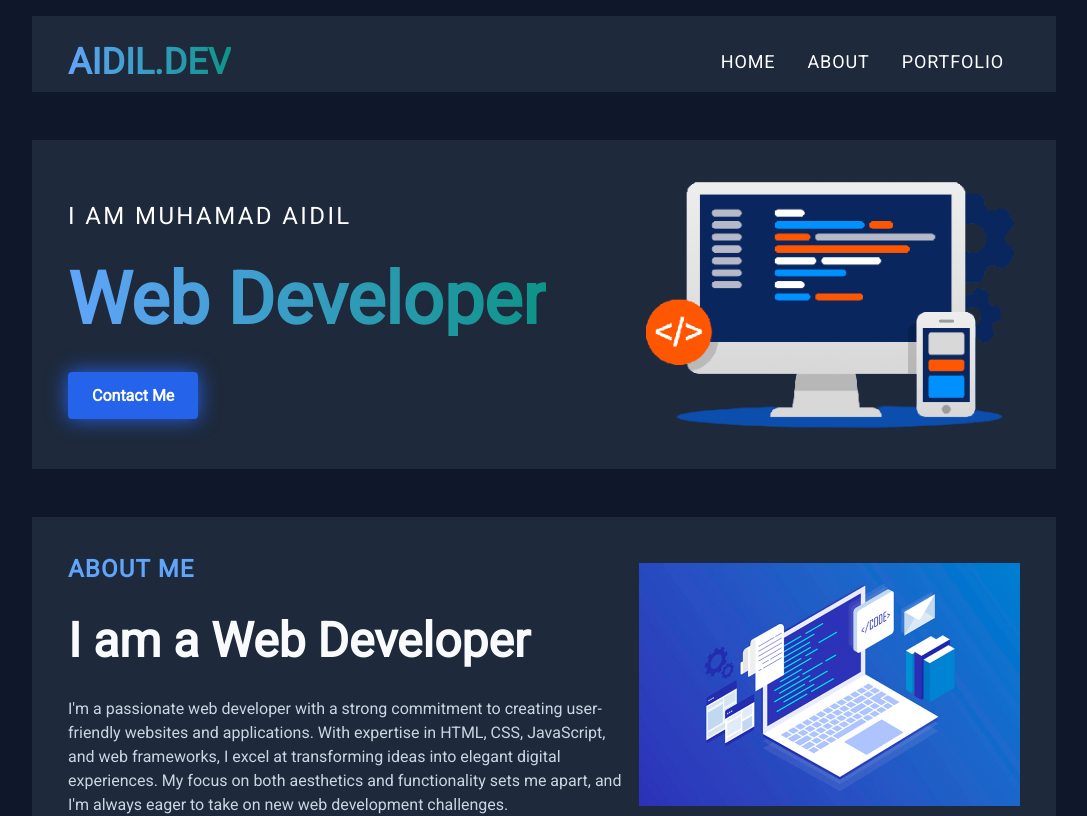
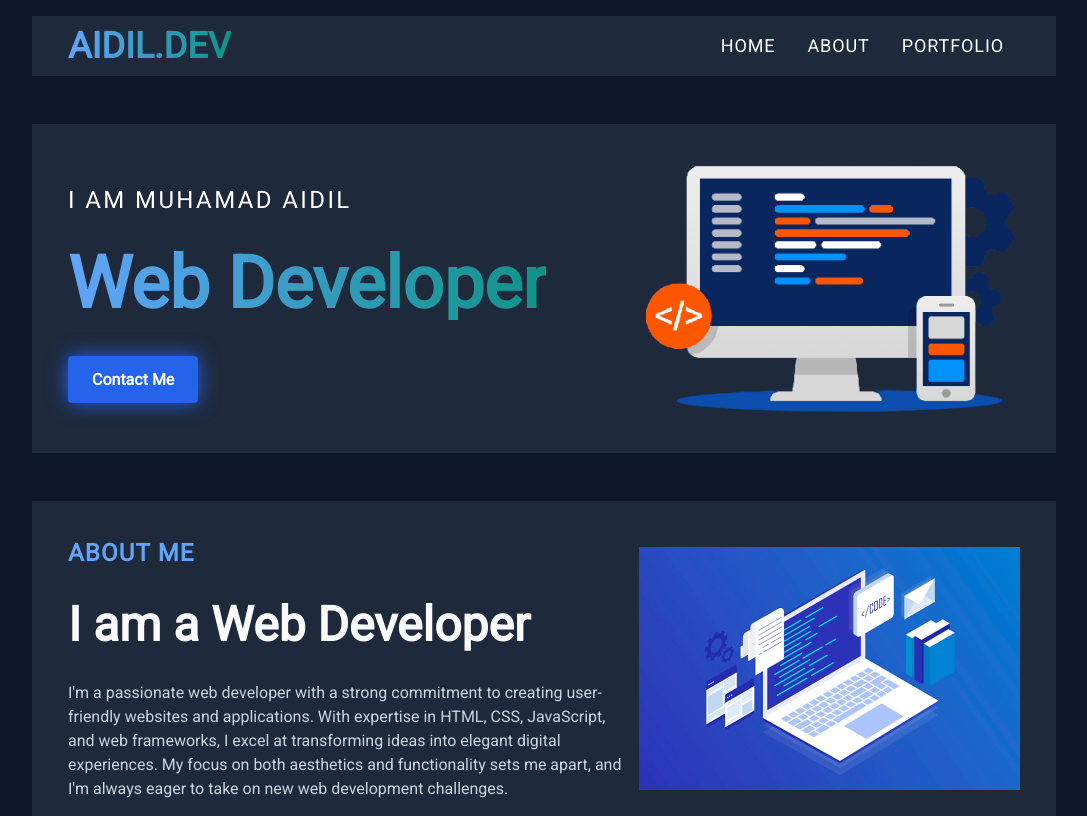
Before and after one commit to aidilrx04/aidilrx04-portfolio, a SvelteKit app: page / in a window 1280 px wide. Shown: the top 816 px of the page, without its empty margins (96-1183 px from the left). Built offline with nearby package versions, Linux system fonts and the light colour scheme; some icons are missing.

Commit message:
fix: remove padding top on nav when screen > sm

```diff
--- a/src/routes/+page.svelte
+++ b/src/routes/+page.svelte
@@ -29,7 +29,7 @@
 	use:responsiveNav
 	class="bg-slate-800 mx-auto my-4 mb-12 justify-between items-center px-9 transition-all z-50
 	{shouldSticky ? 'w-full sticky top-0 left-0' : 'container lg:max-w-screen-lg '}
-	flex flex-col pt-4 sm:flex-row
+	flex flex-col pt-4 sm:pt-0 sm:flex-row
 	"
 >
 	<a href="/" class="brand">
```
